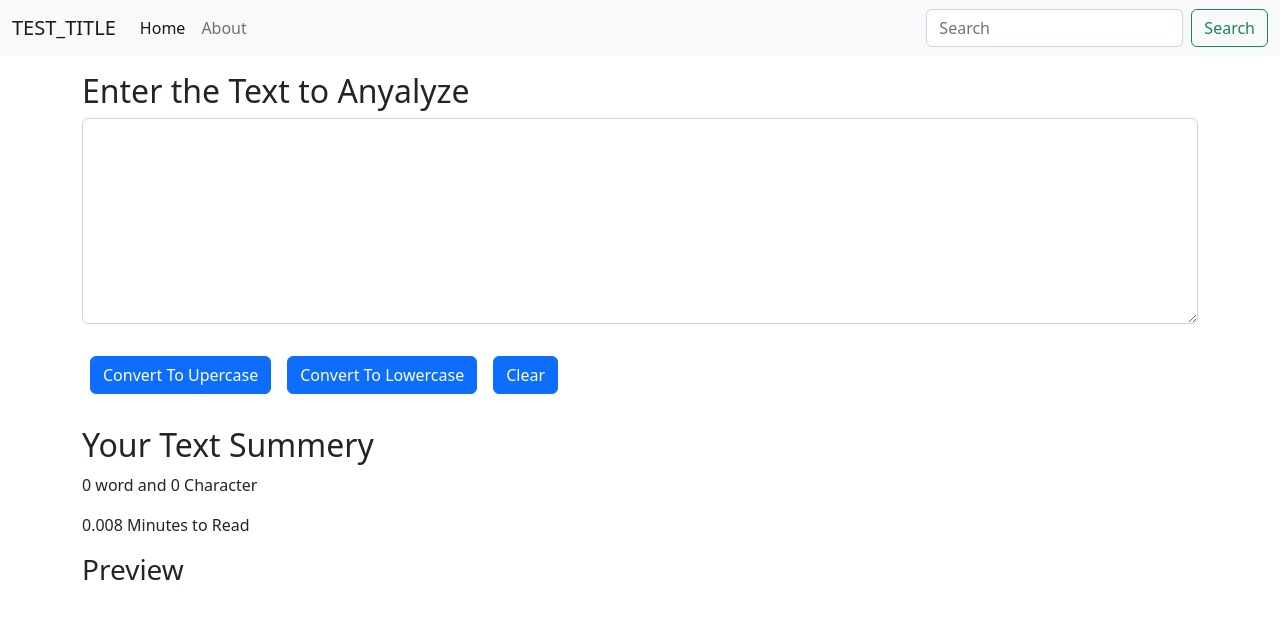
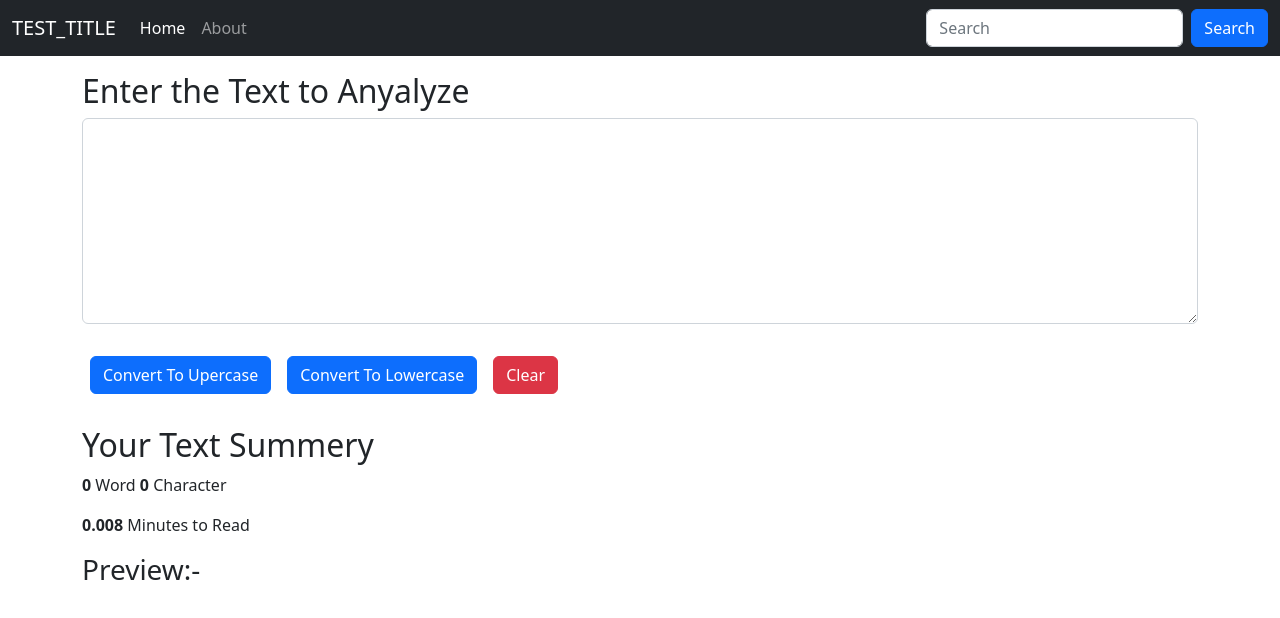
Before and after one commit to Deepakvikrant/react-PROJECT, a React (Create React App) app: page / in a window 1280 px wide. Shown: the top 618 px of the page. Built offline with nearby package versions, Linux system fonts and the light colour scheme.

Commit message:
Navbar Chnge

```diff
--- a/src/components/Navbar.js
+++ b/src/components/Navbar.js
@@ -3,7 +3,7 @@ import PropTypes from 'prop-types'
 
 export default function Navbar(props) {
   return (
-    <nav className="navbar navbar-expand-lg bg-light">
+    <nav className="navbar navbar-expand-lg navbar-dark bg-dark">
     <div className="container-fluid">
         <a className="navbar-brand" href="/">{props.title}</a>
         <button className="navbar-toggler" type="button" data-bs-toggle="collapse" data-bs-target="#navbarSupportedContent" aria-controls="navbarSupportedContent" aria-expanded="false" aria-label="Toggle navigation">
@@ -15,13 +15,12 @@ export default function Navbar(props) {
                     <a className="nav-link active" aria-current="page" href="/">{props.home}</a>
                 </li>
                 <li className="nav-item">
-            <a className="nav-link" href="/">{props.about}</a>
+                    <a className="nav-link" href="/">{props.aboutText}</a>
                 </li>
-
             </ul>
-        <form className="d-flex" role="search">
-          <input className="form-control me-2" type="search" placeholder="Search" aria-label="Search"/>
-          <button className="btn btn-outline-success" type="submit">Search</button>
+            <form className="d-flex">
+                <input className="form-control me-2" type="search" placeholder="Search" aria-label="Search" />
+                <button className="btn btn-primary" type="submit">Search</button>
             </form>
         </div>
     </div>
@@ -36,5 +35,5 @@ Navbar.propTypes = {title: PropTypes.string.isRequired,
 Navbar.defaultProps = {
     title: "set title here",
     home: "Home",
-    about: 'About'
+    aboutText: 'About'
 }
--- a/src/components/TextForm.js
+++ b/src/components/TextForm.js
@@ -37,14 +37,14 @@ export default function TextForm(props) {
       </div>
       <button className='btn btn-primary my-3 mx-2' onClick={handleUpClick}>Convert To Upercase</button>
       <button className='btn btn-primary my-3 mx-2' onClick={handleLoClick}>Convert To Lowercase</button>
-      <button className='btn btn-primary my-3 mx-2' onClick={handleClrClick}>Clear</button>
+      <button className='btn btn-danger my-3 mx-2' onClick={handleClrClick}>Clear</button>
     </div>
 
     <div className='my-3'>
       <h2>Your Text Summery</h2>
-      <p>{text.split(" ").length-1} word and {text.length} Character</p>
-      <p>{0.008 * text.split(" ").length}  Minutes to Read</p>
-      <h3>Preview</h3>
+      <p><b>{text.split(" ").length-1}</b> Word <b>{text.length}</b> Character</p>
+      <p><b>{0.008 * text.split(" ").length}</b> Minutes to Read</p>
+      <h3>Preview:-</h3>
       <p>{text}</p>
     </div>
     </>
```
Lines whose indentation alone changed are shown as unchanged.
